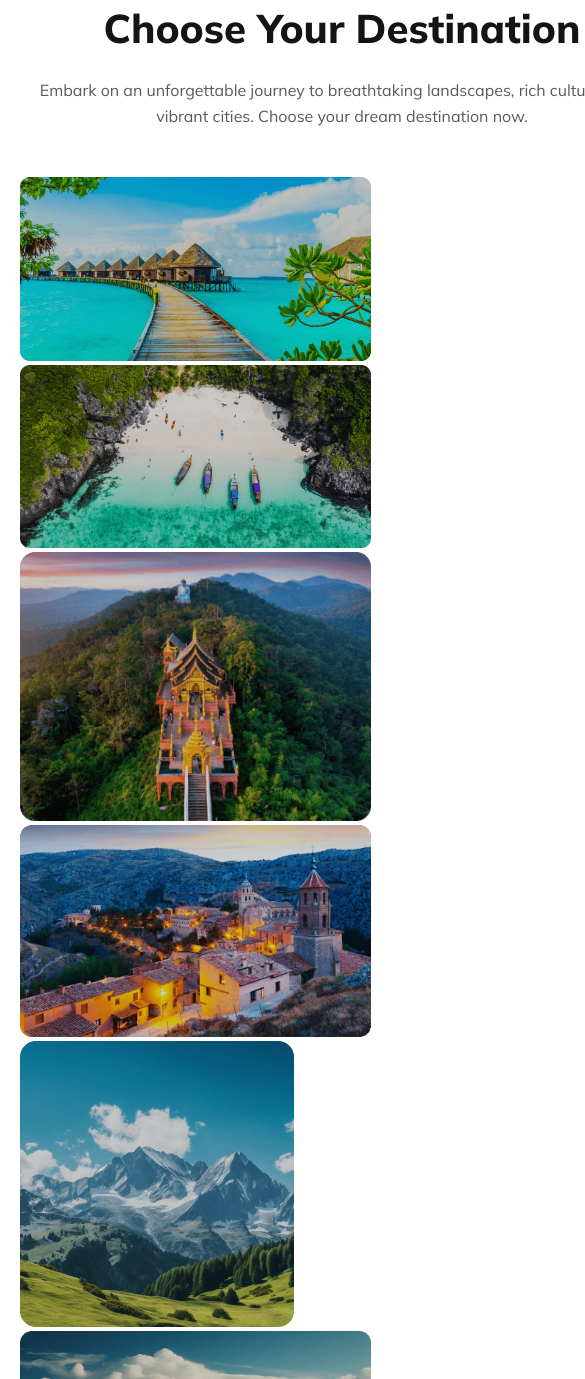
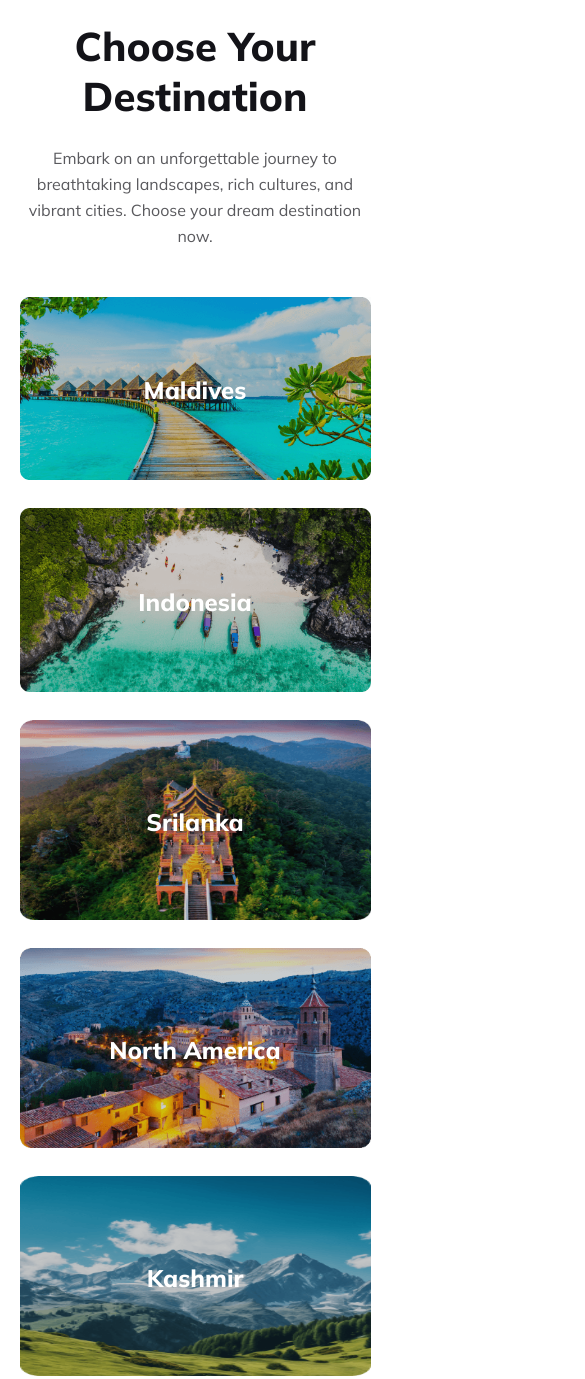
Before and after one commit to Fardus-Hassan/assignment-2, a plain HTML site: page index.html in a window 390 px wide. Shown: the part 2243-3622 px from the top of the page, 585 px wide, since content can reach past the window. Drawn offline with Linux system fonts and the light colour scheme.

Commit message:
destination section styled and responsived done

```diff
--- a/index.html
+++ b/index.html
@@ -1,5 +1,6 @@
 <!DOCTYPE html>
 <html lang="en">
+
 <head>
     <meta charset="UTF-8">
     <meta name="viewport" content="width=device-width, initial-scale=1.0">
@@ -9,6 +10,7 @@
     <link rel="stylesheet" href="styles/responsive.css">
     <script src="https://kit.fontawesome.com/77a5e78dbc.js" crossorigin="anonymous"></script>
 </head>
+
 <body>
     <header class="header per-sec">
         <div class="container">
@@ -33,7 +35,8 @@
                     <div class="banner-text">
                         <h1>Explore Your Travel</h1>
                         <p class="sec-des">
-                            Embarking on a journey, I explore diverse landscapes, savor local cuisines, and immerse in vibrant cultures. Adventure beckons.</p>
+                            Embarking on a journey, I explore diverse landscapes, savor local cuisines, and immerse in
+                            vibrant cultures. Adventure beckons.</p>
                     </div>
                     <div class="explore">
                         <form>
@@ -72,14 +75,21 @@
             <div class="container">
                 <div class="tours-text">
                     <h2 class="sec-heading">Our Popular Tours</h2>
-                    <p class="sec-des">Embarking on a guided adventure to a captivating destination is an exhilarating experience The meticulously planned.</p>
+                    <p class="sec-des">Embarking on a guided adventure to a captivating destination is an exhilarating
+                        experience The meticulously planned.</p>
                     <ul>
-                        <li class="sec-des">Embarking on a guided tour is a passport to immersive exploration. The meticulously crafted itinerary promises an array.</li>
-                        <li class="sec-des">From cultural discoveries to leisurely sightseeing. Guided by expert insights, each destination unfolds.</li>
-                        <li class="sec-des">The journey becomes a seamless fusion of adventure and relaxation, offering a perfect balance for wanderlust souls.</li>
+                        <li class="sec-des">Embarking on a guided tour is a passport to immersive exploration. The
+                            meticulously crafted itinerary promises an array.</li>
+                        <li class="sec-des">From cultural discoveries to leisurely sightseeing. Guided by expert
+                            insights, each destination unfolds.</li>
+                        <li class="sec-des">The journey becomes a seamless fusion of adventure and relaxation, offering
+                            a perfect balance for wanderlust souls.</li>
                     </ul>
                     <div>
-                        <p class="sec-des tours-text-foot">Marveling at natural wonders, or savoring local cuisines, the tour encapsulates the spirit of discovery. Every day holds a new adventure, creating indelible memories and fostering a deep appreciation for the diverse tapestry of our world.</p>
+                        <p class="sec-des tours-text-foot">Marveling at natural wonders, or savoring local cuisines, the
+                            tour encapsulates the spirit of discovery. Every day holds a new adventure, creating
+                            indelible memories and fostering a deep appreciation for the diverse tapestry of our world.
+                        </p>
                     </div>
                     <button class="pm-btn">Read More</button>
                 </div>
@@ -93,29 +103,65 @@
             <div class="container">
                 <div class="destination-title">
                     <h2 class="sec-heading">Choose Your Destination</h2>
-                    <p class="sec-des">Embark on an unforgettable journey to breathtaking landscapes, rich cultures, and vibrant cities. Choose your dream destination now.</p>
+                    <p class="sec-des">Embark on an unforgettable journey to breathtaking landscapes, rich cultures, and
+                        vibrant cities. Choose your dream destination now.</p>
                 </div>
                 <div class="img-container">
                     <div class="mal">
+                        <div class="relative">
                             <img src="Images/Rectangle 5.png" alt="">
+                            <div class="country-name">
+                                <h3>Maldives</h3>
+                            </div>
+                        </div>
                     </div>
                     <div class="indo">
+                        <div class="relative">
                             <img src="Images/Rectangle 8.png" alt="">
+                            <div class="country-name">
+                                <h3>Indonesia</h3>
+                            </div>
+                        </div>
                     </div>
                     <div class="sri">
+                        <div class="relative">
                             <img src="Images/Rectangle 6.png" alt="">
+                            <div class="country-name">
+                                <h3>Srilanka</h3>
+                            </div>
+                        </div>
                     </div>
                     <div class="n-a">
+                        <div class="relative">
                             <img src="Images/Rectangle 7.png" alt="">
+                            <div class="country-name">
+                                <h3>North America</h3>
+                            </div>
+                        </div>
                     </div>
                     <div class="kas">
+                        <div class="relative">
                             <img src="Images/Rectangle 9.png" alt="">
+                            <div class="country-name">
+                                <h3>Kashmir</h3>
+                            </div>
+                        </div>
                     </div>
                     <div class="bang">
+                        <div class="relative">
                             <img src="Images/Rectangle 11.png" alt="">
+                            <div class="country-name">
+                                <h3>Bangladesh</h3>
+                            </div>
+                        </div>
                     </div>
                     <div class="band">
+                        <div class="relative">
                             <img src="Images/Rectangle 10.png" alt="">
+                            <div class="country-name">
+                                <h3>Bandarban</h3>
+                            </div>
+                        </div>
                     </div>
                 </div>
             </div>
@@ -125,4 +171,5 @@
 
     </footer>
 </body>
+
 </html>
--- a/styles/responsive.css
+++ b/styles/responsive.css
@@ -19,6 +19,10 @@
         gap: 50px;
     }
 
+    .country-name h3 {
+        font-size: 1.5rem;
+    }
+
 
 
 }
@@ -34,38 +38,20 @@
         display: none;
     }
 
-}
+    /* .img-container img{
+        width: 100%;
+        height: 100% !important;
+        object-fit: cover !important;
+    } */
 
-@media screen and (max-width:992px) {
-
-
-    .popular-tours .container{
-        flex-direction: column;
-        gap: 30px;
-    }
-
-    .popular-tours-img{
-        max-width:100%;
-
-    }
-
-    .tours-text{
-        max-width: 100%;
-    }
-
-}
-
-@media screen and (max-width:576px) {
-
-    .nav .logo h1{
-        font-size: 1.8rem;
-        margin: 0;
-    }
-
-    .nav .logo img{
-        width: 18%;
-    }
-
+    /* .img-container {
+        grid-template-areas:
+        "mal mal mal mal mal mal indo indo indo indo indo idno"
+        "sri sri sri sri sri sri kas kas kas kas kas kas"
+        "n-a n-a n-a n-a n-a n-a n-a n-a n-a n-a n-a n-a"
+        "bang bang bang bang bang bang band band band band band band"
+        ;
+    } */
 
 
 
@@ -86,31 +72,66 @@
         margin-left: 25px;
     }
 
+    .popular-tours .container{
+        flex-direction: column;
+        gap: 30px;
+    }
+
+    .popular-tours-img{
+        max-width:100%;
+
+    }
+
+    .tours-text{
+        max-width: 100%;
+    }
+
+    .img-container {
+        grid-template-areas:
+           "mal"
+           "indo"
+           "sri"
+           "n-a"
+           "kas"
+           "bang"
+           "band"
+        ;
+    }
+
+    .img-container img{
+         width: 100%;
+         max-height: 350px;
+         object-fit:fill;
+    }
+
 }
 
 @media screen and (max-width:768px) {
-
 
     .banner-text{
         width: 100%;
     }
 
+    .img-container img{
+        width: 100%;
+        max-height: 300px;
+        object-fit:fill;
+   }
+
 }
+
 @media screen and (max-width:576px) {
 
     .explore form {
         grid-template-columns:1fr;
     }
 
+    .img-container img{
+        width: 100%;
+        max-height: 250px;
+        object-fit:fill;
+   }
 
-}
-
-@media screen and (max-width:768px) {
-
-
-    .banner-text{
-        width: 100%;
-    }
 
 }
 
@@ -134,6 +155,11 @@
         font-size: 2.5rem;
     }
 
+    .img-container img{
+        width: 100%;
+        max-height: 200px;
+        object-fit:fill;
+   }
 
 }
 
--- a/styles/style.css
+++ b/styles/style.css
@@ -79,7 +79,7 @@ img {
 
 /* header */
 
-.header{
+.header {
     margin-top: 50px;
 }
 
@@ -205,7 +205,7 @@ select:focus {
 
 .find .pm-btn {
     color: #FFF;
-    font-size:1rem;
+    font-size: 1rem;
     font-weight: 700;
     height: 52px;
     margin: 0;
@@ -216,84 +216,109 @@ select:focus {
     font-size: 1.2rem;
 }
 
-.text .sec-des::placeholder{
+.text .sec-des::placeholder {
     color: rgba(19, 19, 24, 0.50);
     font-weight: 400;
 }
 
-.text input:focus{
+.text input:focus {
     outline: none;
 }
 
-.select .sec-des{
+.select .sec-des {
     line-height: 22px;
 }
 
 /* popular-tours */
 
-.popular-tours .container{
+.popular-tours .container {
     display: flex;
     justify-content: space-between
 }
 
-.popular-tours-img img{
-    max-width:100%;
+.popular-tours-img img {
+    max-width: 100%;
 }
 
-.tours-text{
+.tours-text {
     max-width: 49%;
 }
 
-.popular-tours .container ul{
+.popular-tours .container ul {
     margin: 24px auto;
     max-width: 525px;
 }
 
-.popular-tours .container ul li{
+.popular-tours .container ul li {
     margin-bottom: 16px;
     list-style: disc;
 }
 
-.tours-text-foot{
+.tours-text-foot {
     color: #5A5A5D;
 }
 
 /* destination */
 
-.destination-title{
+.destination-title {
     text-align: center;
-    width: 645px;
+    max-width: 645px;
     margin: 0 auto;
 }
 
-.mal{
+.mal {
     grid-area: mal;
 }
 
-.indo{
-    grid-area:indo;
+.indo {
+    grid-area: indo;
 }
 
-.sri{
-    grid-area:sri;
+.sri {
+    grid-area: sri;
 }
 
-.n-a{
+.n-a {
     grid-area: n-a;
 }
 
-.kas{
+.kas {
     grid-area: kas;
 }
 
-.bang{
+.bang {
     grid-area: bang;
 }
 
-.band{
+.band {
     grid-area: band;
 }
 
-.img-container{
+.img-container {
     margin-top: 48px;
+    display: grid;
+    gap: 24px;
+    grid-template-areas:
+        "mal  mal  mal  mal  mal  mal  indo  indo  indo  indo  indo  indo"
+        "sri  sri  sri  sri  n-a  n-a  n-a  n-a  n-a  kas  kas  kas"
+        "bang  bang  bang  bang  bang  band  band  band  band  band  band  band"
+    ;
 }
+
+.country-name h3 {
+    color: #FFF;
+    text-align: center;
+    font-size: 1.75rem;
+    font-weight: 800;
+}
+
+.relative{
+    position: relative;
+}
+
+.country-name{
+    position: absolute;
+    top: 50%;
+    left: 50%;
+    transform: translate(-50%, -50%);
+}
```
Lines whose indentation alone changed are shown as unchanged.
